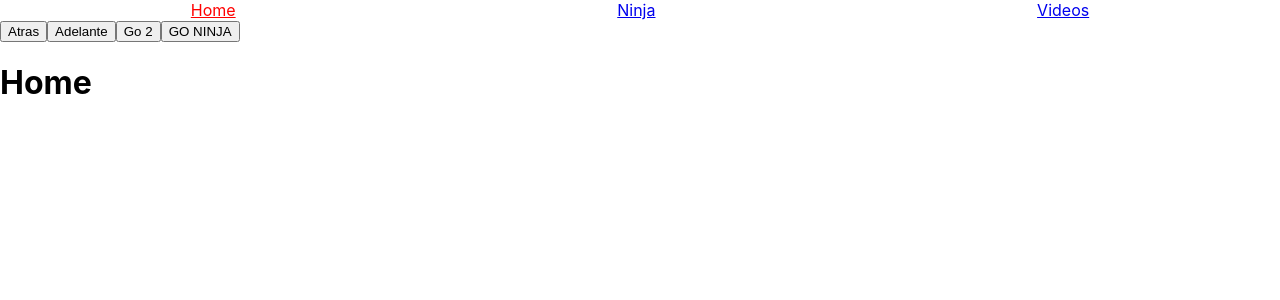
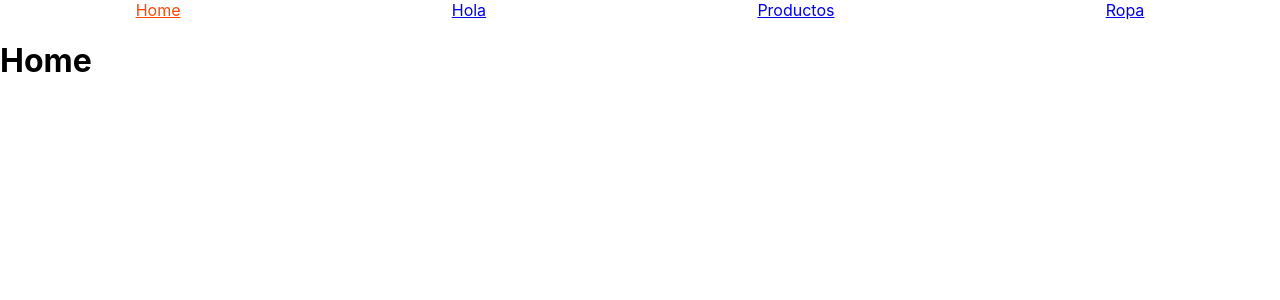
Before and after one commit to oscar02r/React-router, a React (Create React App) app: page / in a window 1280 px wide. Shown: the top 300 px of the page. Built offline with nearby package versions, Linux system fonts and the light colour scheme.

Commit message:
Added of UseParams to Category

```diff
--- a/src/App.js
+++ b/src/App.js
@@ -1,13 +1,14 @@
 import React from 'react';
-//import {AppRoute} from './components/RouteOne';
+import {AppRoute} from './components/RouteOne';
 //import {SwitchRoute} from './components/SwitchRoute'
 //import {RedirectRouter} from './components/RouterRedirect'
-import { RouterHistory } from './components/RouterHistory'
+//import { RouterHistory } from './components/RouterHistory'
 
 function App() {
+
   return (
     <div>
-      <RouterHistory/>
+      <AppRoute/>
     </div>
   )
 }
--- a/src/components/RouteOne.js
+++ b/src/components/RouteOne.js
@@ -1,5 +1,5 @@
 import React from 'react';
-import { BrowserRouter, Route, NavLink, Link} from 'react-router-dom'
+import { BrowserRouter, Route, NavLink, Link, useParams} from 'react-router-dom'
 import queryString from 'query-string'
 import '../App.css';
 
@@ -10,9 +10,14 @@ const Home = (props)=>{
   )
 
 }
+
+
 const Hola = ()=>( <h1>Hola mundo!</h1>)
 
-const Productos = (props)=>(
+const Productos = (props)=>{
+
+
+   return(
 
   <div>
       <h1>Productos</h1>
@@ -20,16 +25,18 @@ const Productos = (props)=>(
       <Link to='/productos/Gamer/1'> Gamer </Link>
   </div>
   )
+  }
 
-const Categoria = ({match})=>{
-
+const Categoria = ({match}) => {
+   const {categoria, id} = useParams()
   return(
-  <h1>Categoria: { match.params.categoria}</h1>
+  <h1>Categoria: {/* match.params.categoria*/ categoria}  {id ? `ID:${id}` :''}</h1>
   )
 }
 
 const Ropa = ({location})=>{
       const {color, talla} = queryString.parse(location.search)
+
       return(
         <div>
           <h1>Ropa</h1>
@@ -85,6 +92,10 @@ const Navigation = ()=>(
 
 
 
+
+
+
+
 export function AppRoute() {
   return (
    <BrowserRouter>
@@ -92,7 +103,8 @@ export function AppRoute() {
       <Route path='/' exact component = {Home}/>
       <Route path='/hola' sensitive render = { Hola }/>
       <Route path='/productos' exact render={Productos}/>
-      <Route path='/productos/:categoria/:id?' exact render={Categoria}/>
+      <Route path='/productos/:categoria/:id?' exact component={Categoria}/>
+
       <Route path='/ropa' render={Ropa}/>
    </BrowserRouter>
   )
```
